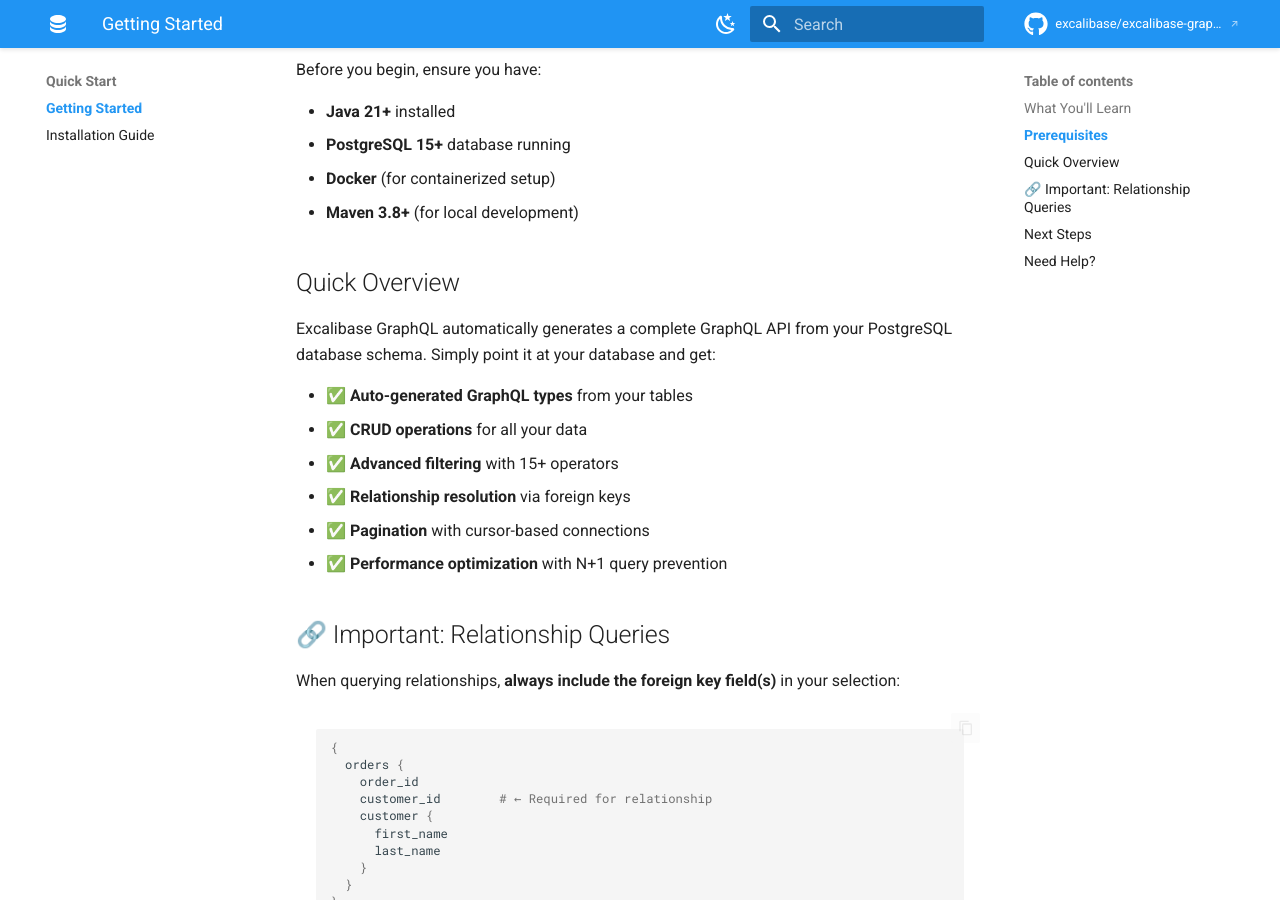
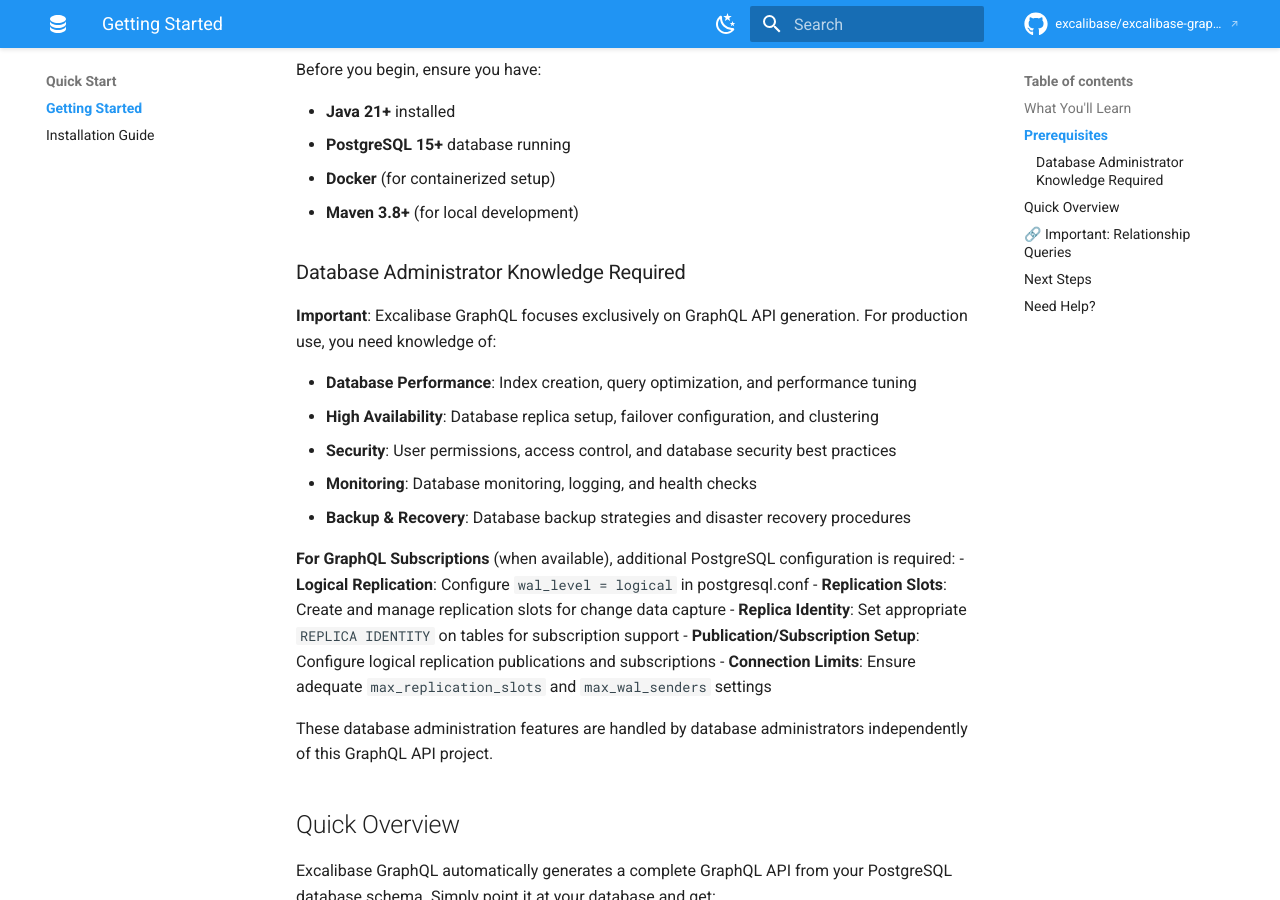
Before and after one commit to excalibase/excalibase-graphql, an MkDocs documentation site: the page built from docs/quickstart/index.md, in a window 1280 px wide and 900 px high, scrolled down 808 px. Built offline with MkDocs 1.6.1 and Material for MkDocs 9.7.7, drawn with Linux system fonts in a browser that asks for light colours; comment, search, counter and statistics services are not loaded; the version menu is left out.

Commit message:
update docs

```diff
--- a/docs/quickstart/index.md
+++ b/docs/quickstart/index.md
@@ -29,6 +29,25 @@
 - **PostgreSQL 15+** database running
 - **Docker** (for containerized setup)
 - **Maven 3.8+** (for local development)
+
+### Database Administrator Knowledge Required
+
+**Important**: Excalibase GraphQL focuses exclusively on GraphQL API generation. For production use, you need knowledge of:
+
+- **Database Performance**: Index creation, query optimization, and performance tuning
+- **High Availability**: Database replica setup, failover configuration, and clustering
+- **Security**: User permissions, access control, and database security best practices
+- **Monitoring**: Database monitoring, logging, and health checks
+- **Backup & Recovery**: Database backup strategies and disaster recovery procedures
+
+**For GraphQL Subscriptions** (when available), additional PostgreSQL configuration is required:
+- **Logical Replication**: Configure `wal_level = logical` in postgresql.conf
+- **Replication Slots**: Create and manage replication slots for change data capture
+- **Replica Identity**: Set appropriate `REPLICA IDENTITY` on tables for subscription support
+- **Publication/Subscription Setup**: Configure logical replication publications and subscriptions
+- **Connection Limits**: Ensure adequate `max_replication_slots` and `max_wal_senders` settings
+
+These database administration features are handled by database administrators independently of this GraphQL API project.
 
 ## Quick Overview
 
```
Also changed, not shown: README.md (+21 -0 lines), 1 other file.
